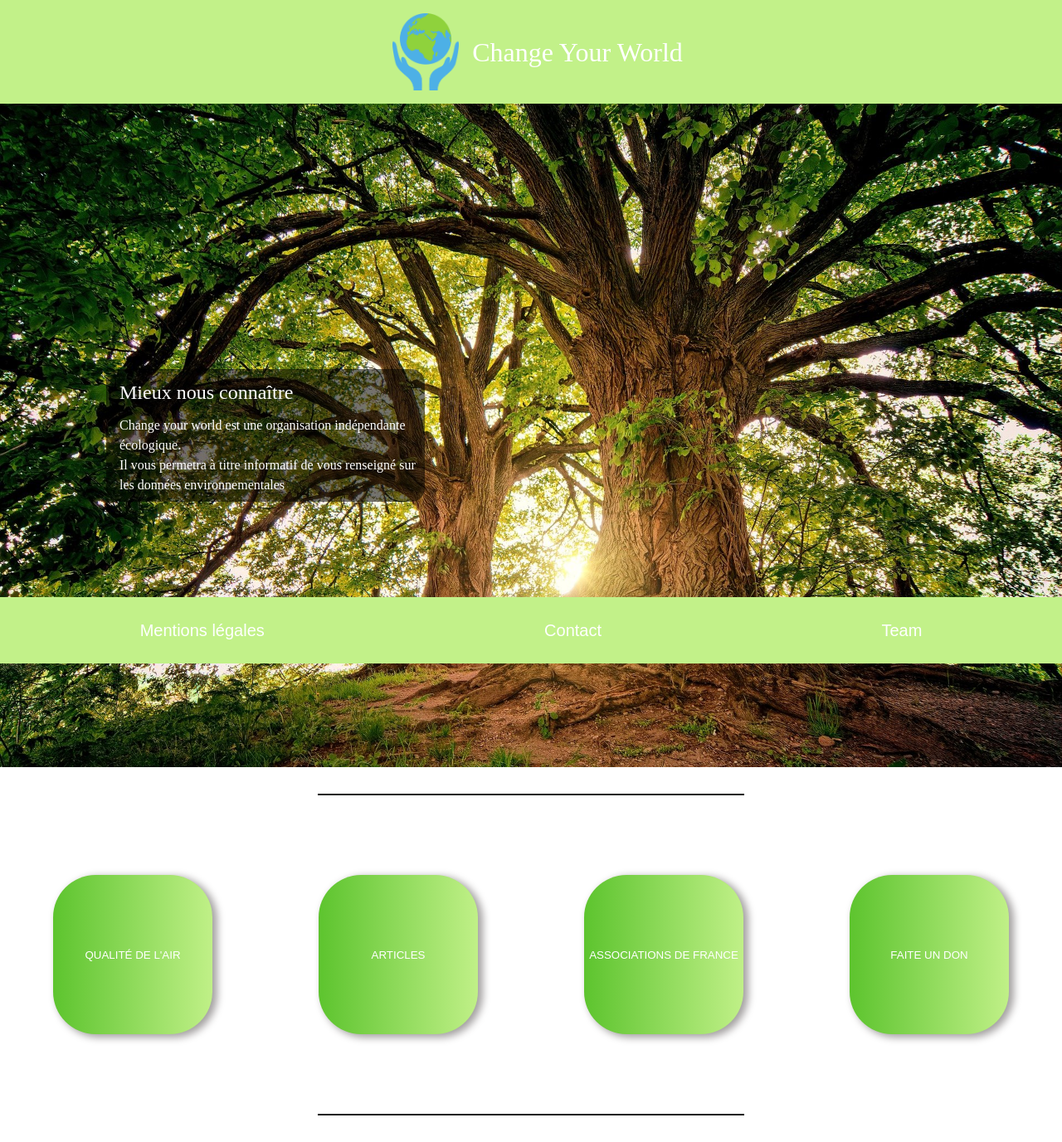
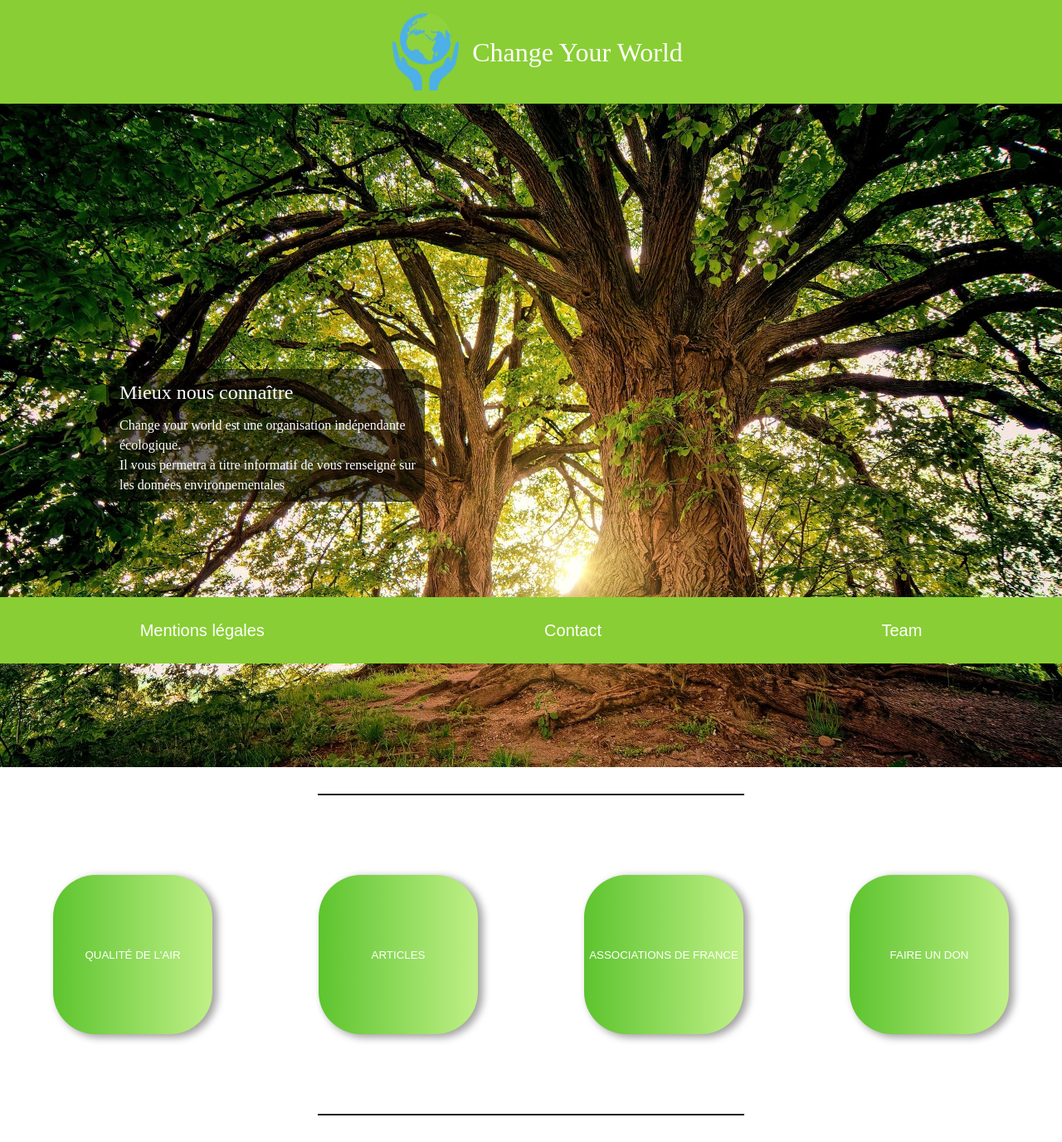
Before and after one commit to Hamza-Luciano/Hackathon, a React (Vite) app in the folder frontend/: page / in a window 1280 px wide. Shown: the whole page at 83% size. Built offline with nearby package versions, Linux system fonts and the light colour scheme.

Commit message:
footer-fixed

```diff
--- a/frontend/src/components/Footer/style.jsx
+++ b/frontend/src/components/Footer/style.jsx
@@ -1,7 +1,7 @@
 import styled from "styled-components";
 
 export default styled.footer`
-  background-color: #c2f189;
+  background-color: #89ce34;
   margin: auto;
   bottom: 0;
   color: white;
--- a/frontend/src/components/Links/index.jsx
+++ b/frontend/src/components/Links/index.jsx
@@ -26,7 +26,7 @@ function Links() {
 
         <a href="https://planete-urgence.org/planter-un-arbre/">
           <button type="button" className="but">
-            Faite un don
+            Faire un don
           </button>
         </a>
       </div>
--- a/frontend/src/components/Nav/style.jsx
+++ b/frontend/src/components/Nav/style.jsx
@@ -1,7 +1,7 @@
 import styled from "styled-components";
 
 export default styled.nav`
-  background-color: #c2f189;
+  background-color: #89ce34;
   ul {
     list-style: none;
     padding: 0;
```
